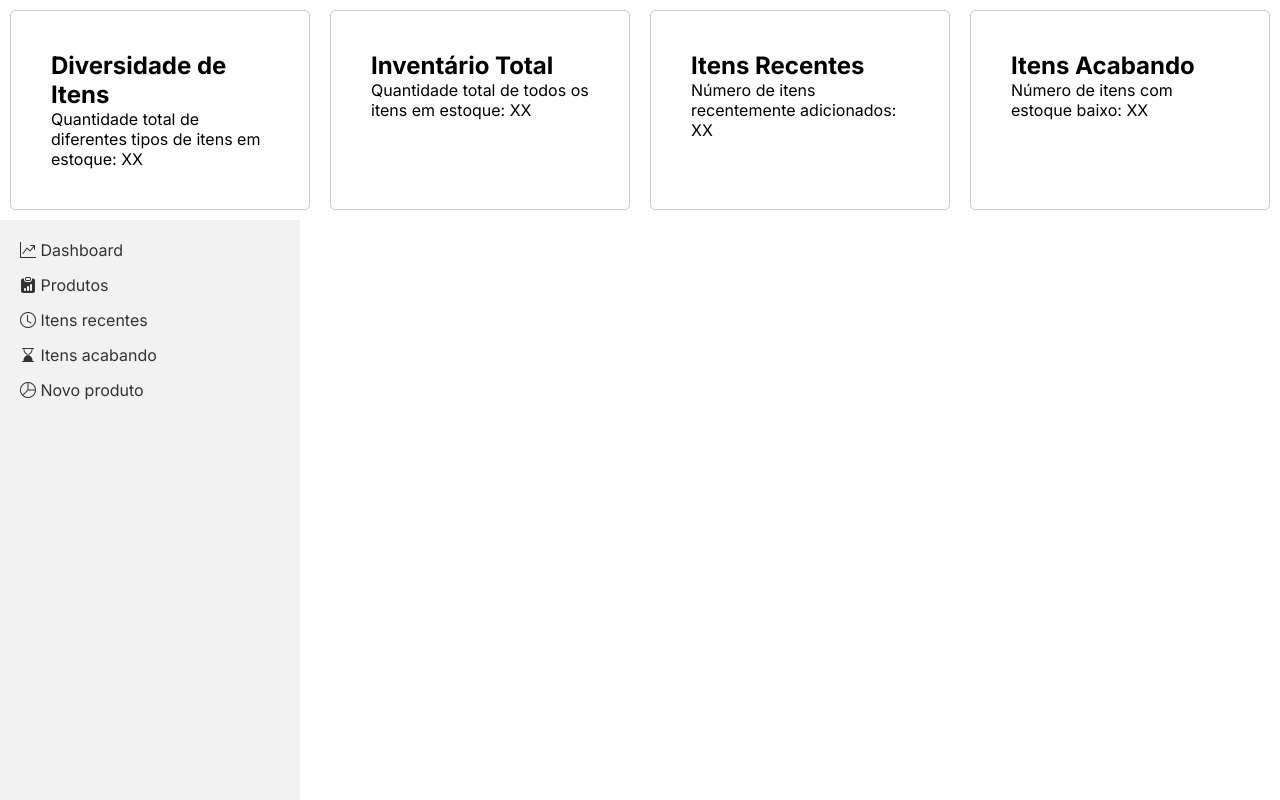
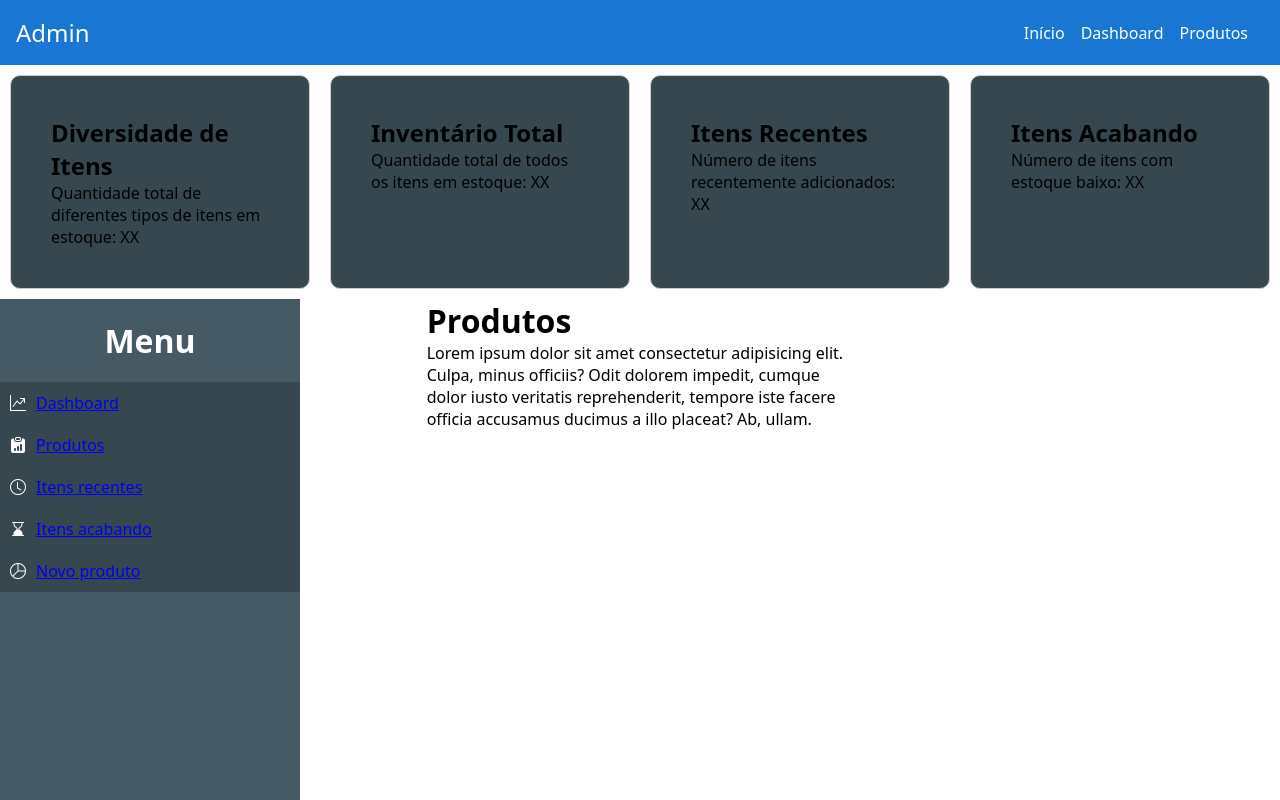
Before and after one commit to AndersonN031/nexjs-mongo-deploy, a Next.js app: page /dashboard in a window 1280 px wide. Shown: the top 800 px of the page. Built offline with nearby package versions, Linux system fonts and the light colour scheme.

Commit message:
adding layout dashboard

```diff
--- /dev/null
+++ b/src/app/components/DashboardComponent.jsx
@@ -0,0 +1,58 @@
+import 'bootstrap-icons/font/bootstrap-icons.css';
+
+
+export default function DashboardComponent({ children }) {
+    return (
+        <>
+            <div className="wrapper">
+
+                <div className="container-dashboard">
+
+                    <div className="row">
+                        <div className="card">
+                            <h2>Diversidade de Itens</h2>
+                            <p>Quantidade total de diferentes tipos de itens em estoque: XX</p>
+                        </div>
+                        <div className="card">
+                            <h2>Inventário Total</h2>
+                            <p>Quantidade total de todos os itens em estoque: XX</p>
+                        </div>
+                        <div className="card">
+                            <h2>Itens Recentes</h2>
+                            <p>Número de itens recentemente adicionados: XX</p>
+                        </div>
+                        <div className="card">
+                            <h2>Itens Acabando</h2>
+                            <p>Número de itens com estoque baixo: XX</p>
+                        </div>
+                    </div>
+                </div>
+                <div className="grid-dashboard">
+                    <div className="menu">
+                        <div className="title-menu">
+                            <h1>Menu</h1>
+                        </div>
+                        <ul>
+                            <a href="/dashboard"><li><i className="bi bi-graph-up-arrow"></i> Dashboard </li></a>
+
+                            <a href="/dashboard/products"><li><i className="bi bi-clipboard-data-fill"></i> Produtos</li></a>
+
+                            <a href="#"><li><i className="bi bi-clock"></i> Itens recentes</li></a>
+
+                            <a href="#"><li><i className="bi bi-hourglass-bottom"></i> Itens acabando</li></a>
+
+                            <a href="/dashboard/addProduct"><li><i className="bi bi-pie-chart"></i> Novo produto</li></a>
+                        </ul>
+                        <footer className="footer-menu">
+                            <p>Labels</p>
+                        </footer>
+                    </div>
+
+                    <div className="show-status">
+                        {children}
+                    </div>
+                </div>
+            </div >
+        </>
+    )
+}
--- /dev/null
+++ b/src/app/components/HeaderComponent.jsx
@@ -0,0 +1,34 @@
+import Link from "next/link";
+
+export default function HeaderComponent() {
+    return (
+        <header className="header">
+            <div className="logo">
+                <Link href="/" legacyBehavior>
+                    <a>Admin</a>
+                </Link>
+            </div>
+            <nav className="navbar">
+                <ul>
+                    <li>
+                        <Link href="/" legacyBehavior>
+                            <a>Início</a>
+                        </Link>
+                    </li>
+
+                    <li>
+                        <Link href="/dashboard" legacyBehavior>
+                            <a>Dashboard</a>
+                        </Link>
+                    </li>
+
+                    <li>
+                        <Link href="/dashboard/products" legacyBehavior>
+                            <a>Produtos</a>
+                        </Link>
+                    </li>
+                </ul>
+            </nav>
+        </header>
+    )
+}
--- a/src/app/dashboard/addProduct/page.tsx
+++ b/src/app/dashboard/addProduct/page.tsx
@@ -1,4 +1,4 @@
-import ProductForm from "@/app/components/form"
+import ProductForm from "@/app/components/Form"
 
 export default function sectionForm() {
     return (
--- a/src/app/dashboard/page.tsx
+++ b/src/app/dashboard/page.tsx
@@ -1,47 +1,17 @@
-import 'bootstrap-icons/font/bootstrap-icons.css';
+
+import HeaderComponent from "../components/HeaderComponent"
+import DashboardComponent from "../components/DashboardComponent"
 
 export default function DashBoard() {
     return (
         <>
-            <div className="wrapper">
-
-                <div className="container-dashboard">
-
-                    <div className="row">
-                        <div className="card">
-                            <h2>Diversidade de Itens</h2>
-                            <p>Quantidade total de diferentes tipos de itens em estoque: XX</p>
-                        </div>
-                        <div className="card">
-                            <h2>Inventário Total</h2>
-                            <p>Quantidade total de todos os itens em estoque: XX</p>
-                        </div>
-                        <div className="card">
-                            <h2>Itens Recentes</h2>
-                            <p>Número de itens recentemente adicionados: XX</p>
-                        </div>
-                        <div className="card">
-                            <h2>Itens Acabando</h2>
-                            <p>Número de itens com estoque baixo: XX</p>
-                        </div>
-                    </div>
+            <HeaderComponent />
+            <DashboardComponent>
+                <div>
+                    <h1>Produtos</h1>
+                    <p>Lorem ipsum dolor sit amet consectetur adipisicing elit. Culpa, minus officiis? Odit dolorem impedit, cumque dolor iusto veritatis reprehenderit, tempore iste facere officia accusamus ducimus a illo placeat? Ab, ullam.</p>
                 </div>
-                <div className="menu">
-                    <ul>
-                        <li><i className="bi bi-graph-up-arrow"></i> <a href="/dashboard">Dashboard</a> </li>
-
-                        <li><i className="bi bi-clipboard-data-fill"></i> <a href="/dashboard/products">Produtos</a></li>
-
-                        <li><i className="bi bi-clock"></i> <a href="#">Itens recentes</a></li>
-
-                        <li><i className="bi bi-hourglass-bottom"></i> <a href="#">Itens acabando</a></li>
-
-                        <li><i className="bi bi-pie-chart"></i> <a href="/dashboard/addProduct">Novo produto</a></li>
-
-                    </ul>
-                </div>
-
-            </div>
+            </DashboardComponent>
         </>
     )
 }
--- a/src/app/globals.css
+++ b/src/app/globals.css
@@ -2,7 +2,47 @@
     padding: 0;
     margin: 0;
     box-sizing: border-box;
+    font-family: system-ui, -apple-system, BlinkMacSystemFont, 'Segoe UI', Roboto, Oxygen, Ubuntu, Cantarell, 'Open Sans', 'Helvetica Neue', sans-serif;
 }
+
+/* HEADER CONTAINER */
+
+.header {
+    background-color: #1976D2;
+    color: #fff;
+    padding: 1rem;
+    display: flex;
+    justify-content: space-between;
+    align-items: center;
+}
+
+.logo a {
+    color: #fff;
+    text-decoration: none;
+    font-size: 1.5rem;
+}
+
+.navbar ul {
+    list-style: none;
+    padding: 0;
+    margin: 0;
+    display: flex;
+}
+
+.navbar ul li {
+    margin-right: 1rem;
+}
+
+.navbar ul li a {
+    color: #fff;
+    text-decoration: none;
+}
+
+.navbar ul li a:hover {
+    text-decoration: underline;
+}
+
+/* HOME CONTAINER */
 
 .container {
     height: 100vh;
@@ -33,6 +73,8 @@
     color: #fff;
 }
 
+/* DASHBOARD CONTAINER */
+
 .container-dashboard {
     display: flex;
     flex-direction: row;
@@ -45,23 +87,30 @@
 }
 
 .card {
-    /* Estilos para os cards */
+    background-color: #37474F;
+    color: #000;
     width: calc(25% - 20px);
-    /* Define a largura dos cards para ocupar 25% do espaço disponível na linha */
     margin: 10px;
     padding: 40px;
     border: 1px solid #ccc;
-    border-radius: 5px;
+    border-radius: 10px;
     box-sizing: border-box;
 }
 
-
+/* MENU CONTAINER */
 
 .menu {
     width: 300px;
-    background-color: #f2f2f2;
-    height: 81vh;
+    background-color: #455A64;
+    height: 75vh;
+    /* padding: 20px; */
+}
+
+.title-menu {
+    text-align: center;
     padding: 20px;
+    color: #fff;
+    background-color: #455A64;
 }
 
 .menu ul {
@@ -71,18 +120,49 @@
 }
 
 .menu ul li {
-    margin-bottom: 15px;
+    padding: 10px 10px;
+    display: flex;
+    align-items: center;
+    align-content: center;
+    gap: 10px;
+    background-color: #37474F;
+    cursor: pointer;
+    transition: .1s;
+}
+
+.menu ul li:hover {
+    border-left: 3px solid #1976D2;
+    background-color: #37474f9f;
 }
 
 .menu ul li a {
+
     text-decoration: none;
-    color: #333;
+    color: #fff;
+    font-size: 19px;
 }
 
 .menu ul li a:hover {
-    color: #555;
+    color: #fff;
 }
 
 i {
-    color: #333;
+    color: #fff;
 }
+
+.footer-menu {
+    background-color: #37474F;
+    margin-top: 105%;
+}
+
+.footer-menu p {
+    font-size: 30px;
+    padding: 5px 10px;
+    color: #455A64;
+}
+
+.grid-dashboard {
+    display: grid;
+
+    grid-template-columns: 1fr 1fr 1fr;
+}
--- a/src/app/page.jsx
+++ b/src/app/page.jsx
@@ -1,8 +1,10 @@
 import Link from "next/link";
+import HeaderComponent from "./components/HeaderComponent"
 
 export default async function Home() {
   return (
     <>
+      <HeaderComponent />
       <div className="container">
         <h1>Controle de Estoque</h1>
         <p>Bem-vindo ao nosso sistema de controle de estoque!</p>
```
Also changed, not shown: src/app/dashboard/products/page.jsx (+8 -4 lines), src/app/routes/products.js (deleted).
